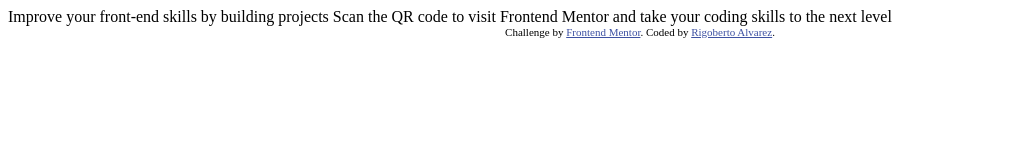
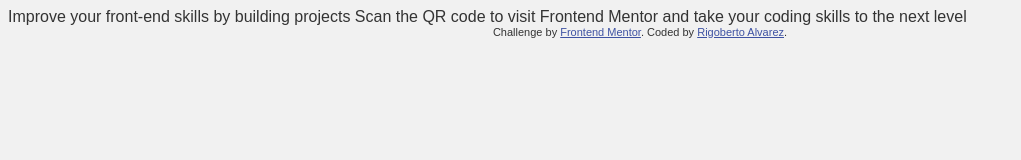
Before and after one commit to Ogircanobi/rigos-qr-component-01, a plain HTML site: page qr-code-component-main/index.html in a window 1280 px wide. Shown: the whole page, without its empty margins (0-1021 px from the left). Drawn offline with Linux system fonts and the light colour scheme.

Commit message:
Added new css file and edited .html file to have my name

```diff
--- a/qr-code-component-main/index.html
+++ b/qr-code-component-main/index.html
@@ -1,6 +1,7 @@
 <!DOCTYPE html>
 <html lang="en">
 <head>
+
   <meta charset="UTF-8">
   <meta name="viewport" content="width=device-width, initial-scale=1.0"> <!-- displays site properly based on user's device -->
 
@@ -13,6 +14,8 @@
     .attribution { font-size: 11px; text-align: center; }
     .attribution a { color: hsl(228, 45%, 44%); }
   </style>
+
+  <link rel="stylesheet" type="text/css" href="styles.css">
 </head>
 <body>
 
--- /dev/null
+++ b/qr-code-component-main/styles.css
@@ -0,0 +1,8 @@
+
+/* this is a test file */
+
+body {
+  background-color: #f1f1f1;
+  font-family: Arial, sans-serif;
+  color: #333;
+}
```
